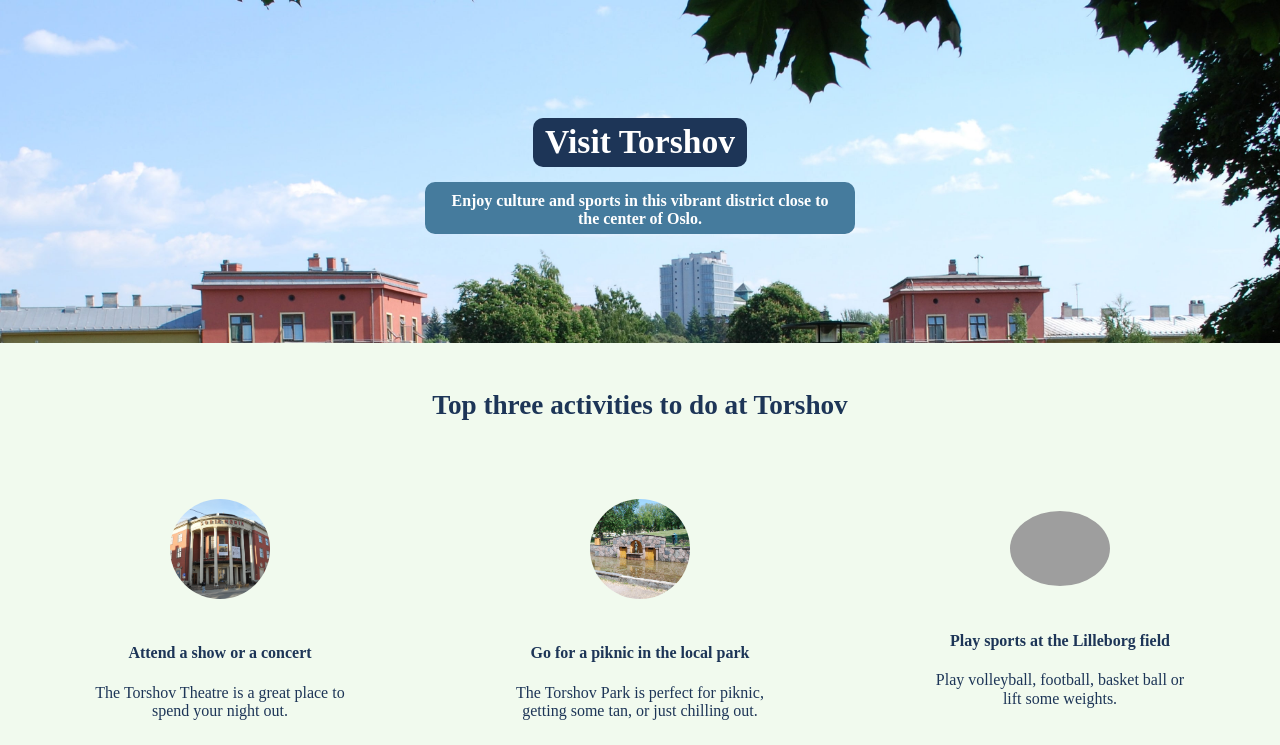
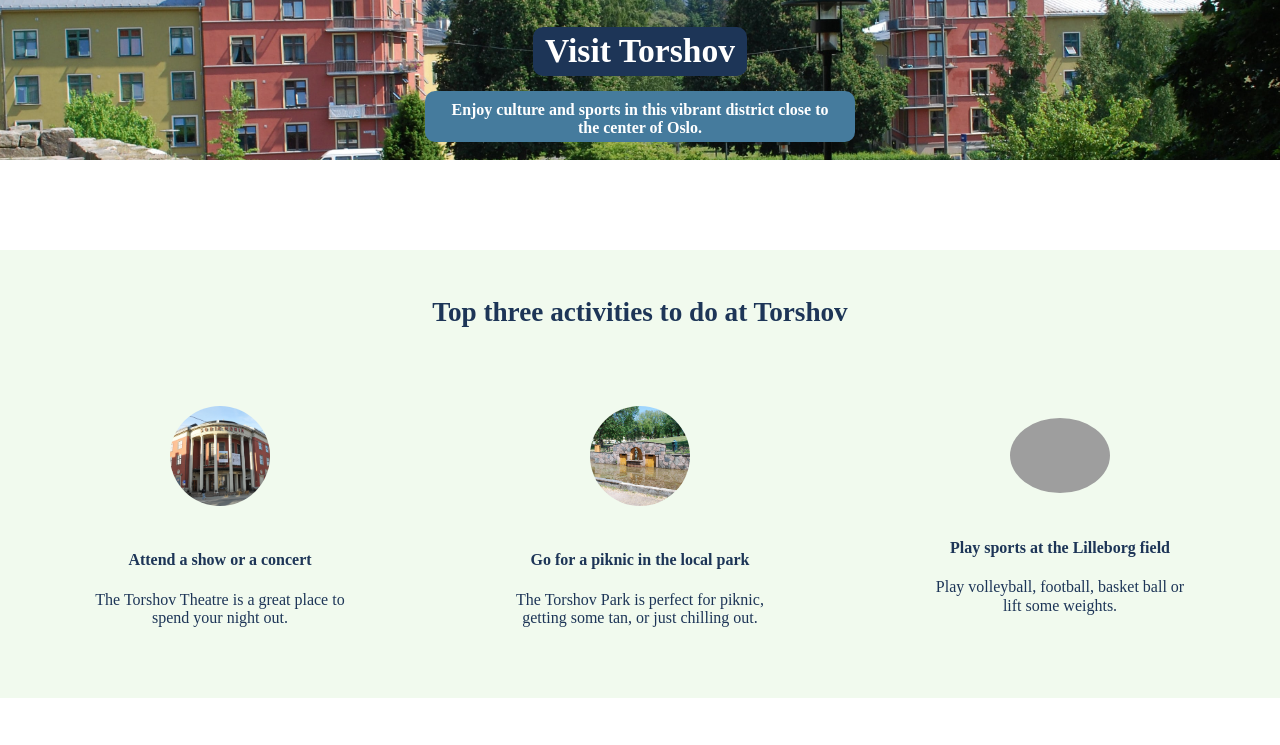
Before and after one commit to kevinfyi/Scrimba_Mod_2_Hometown-Homepage, a plain HTML site: page index.html in a window 1280 px wide. Shown: the top 745 px of the page. Drawn offline with nearby package versions, Linux system fonts and the light colour scheme; grey boxes are pictures that could not be loaded.

Commit message:
Update styles.css

```diff
--- a/styles.css
+++ b/styles.css
@@ -23,8 +23,15 @@ img {
     justify-content: center;
     align-items: center;
     background-image: url(images/torshov.jpg);
-    background-size: cover;
-    height: 343px;
+    background-position: right;
+    background-size: 100%;
+    width: 100%;
+    height: 20%;
+    left: 50%;
+    position: fixed;
+    top: 0%;
+    transform: translateX(-50%);
+
 }
 
 h1{
@@ -56,14 +63,13 @@ p{
     color: #1D3557;
     font-size: 16px;
 }
-.hero-text{
 
-}
 /*--------- ACTIVITY SECTION ----------*/
 .activities{
     background: #F1FAEE;
     height: 378px;
     padding: 20px 10px 50px;
+    margin-top: 250px;
 }
 
 #activity-pics{
```
